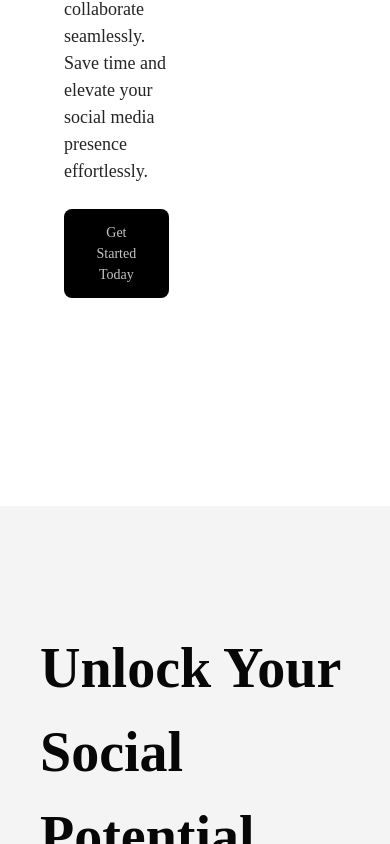
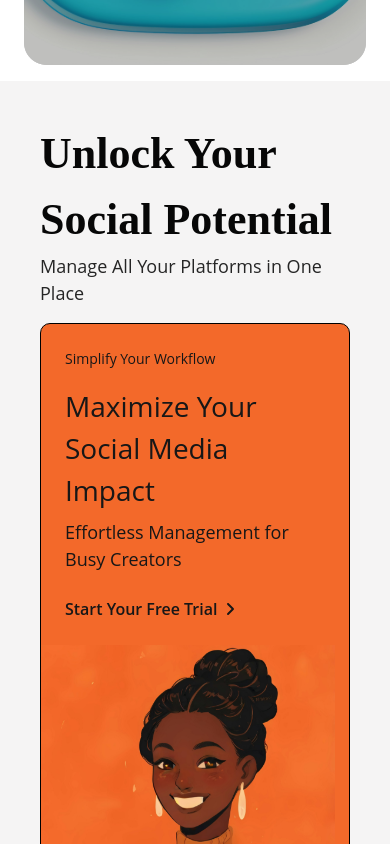
Before and after one commit to keshavacil/QuickPost, a Next.js app: page / in a window 390 px wide. Shown: the part 960-1804 px from the top of the page. Built offline with nearby package versions, Linux system fonts and the light colour scheme.

Commit message:
Responsive design for mobile landing page

```diff
--- a/components/LandingPage/Common/style.module.css
+++ b/components/LandingPage/Common/style.module.css
@@ -40,3 +40,18 @@
 .isEnabled{
     display: var(--display);
 }
+@media (max-width: 768px) {
+  .common {
+    flex-direction: column;
+    padding: 1rem 1.5rem;
+  }
+  .left {
+    width: 100%;
+  }
+  .left h2 {
+    font-size: 46px;
+  }
+  .left button{
+    margin-bottom: 0;
+  }
+}
--- a/components/LandingPage/Footer/style.module.css
+++ b/components/LandingPage/Footer/style.module.css
@@ -36,3 +36,14 @@
   text-align: left;
   margin-bottom: 1rem;
 }
+@media (max-width: 768px) {
+  .footer {
+    flex-direction: column;
+    padding: 2rem;
+  }
+  .right{
+    flex-wrap: wrap;
+    margin-top: 1.2rem;
+    gap: 0 2rem;
+  }
+}
--- a/components/LandingPage/Pricing/style.module.css
+++ b/components/LandingPage/Pricing/style.module.css
@@ -40,3 +40,15 @@
   color: white;
   padding: 12px 24px;
 }
+
+@media (max-width: 768px) {
+  .Pricing {
+    padding: 2.5rem 0;
+  }
+  .Pricing h2 {
+    width: 100%;
+  }
+  .Pricing p {
+    width: 100%;
+  }
+}
--- a/components/LandingPage/SocialPotential/style.module.css
+++ b/components/LandingPage/SocialPotential/style.module.css
@@ -79,3 +79,27 @@
   );
   background-blend-mode: multiply;
 }
+
+@media (max-width: 768px) {
+.SocialPotential{
+  padding: 2.5rem;
+}
+.One h2{
+  font-size: 44px;
+}
+.Two{
+  flex-direction: column;
+}
+.InnerTwo{
+  width: 100%;
+  flex-direction: column;
+  overflow: hidden;
+}
+.left{
+  padding: 1.5rem;
+}
+.Three{
+  flex-direction: column;
+  overflow: hidden;
+}
+}
```
